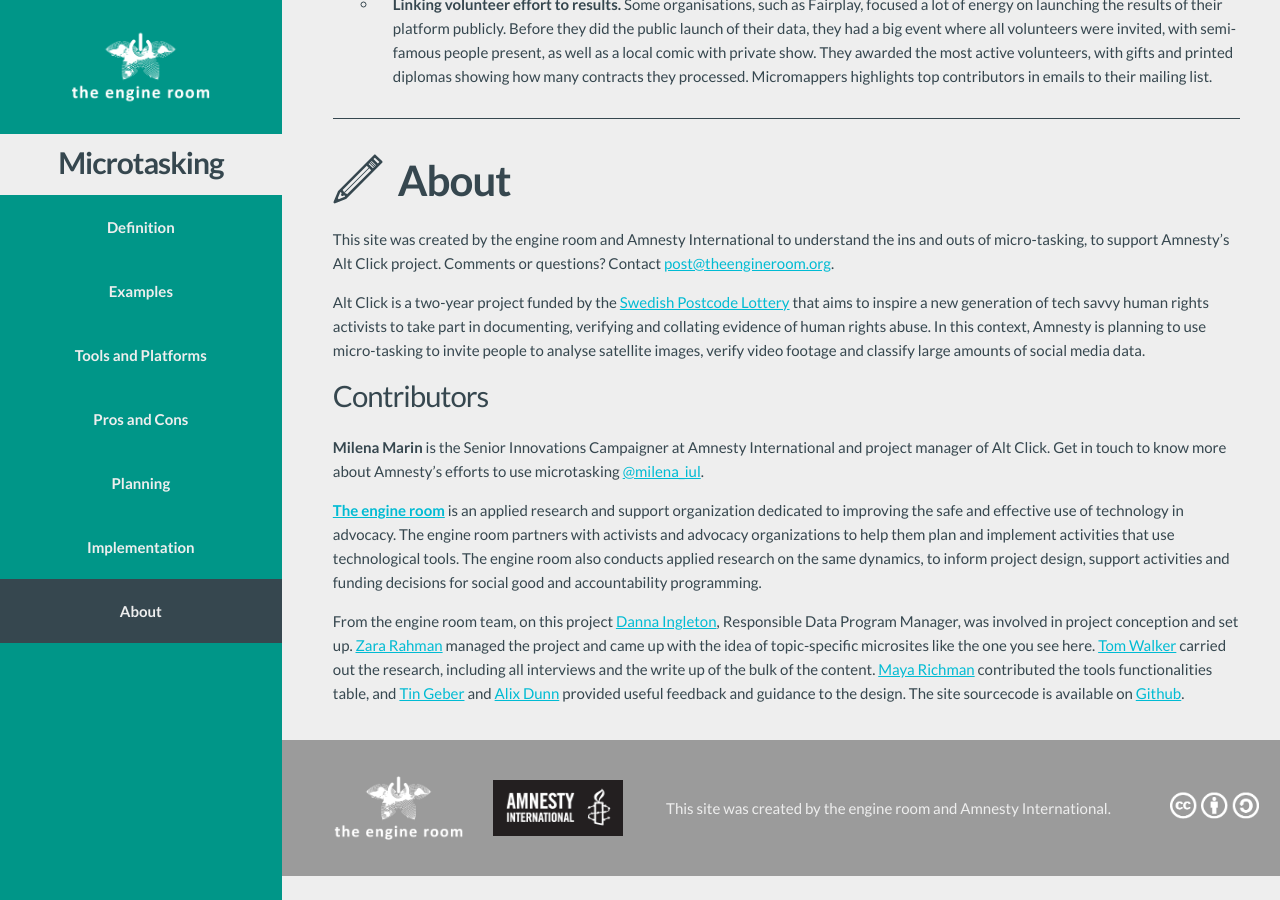
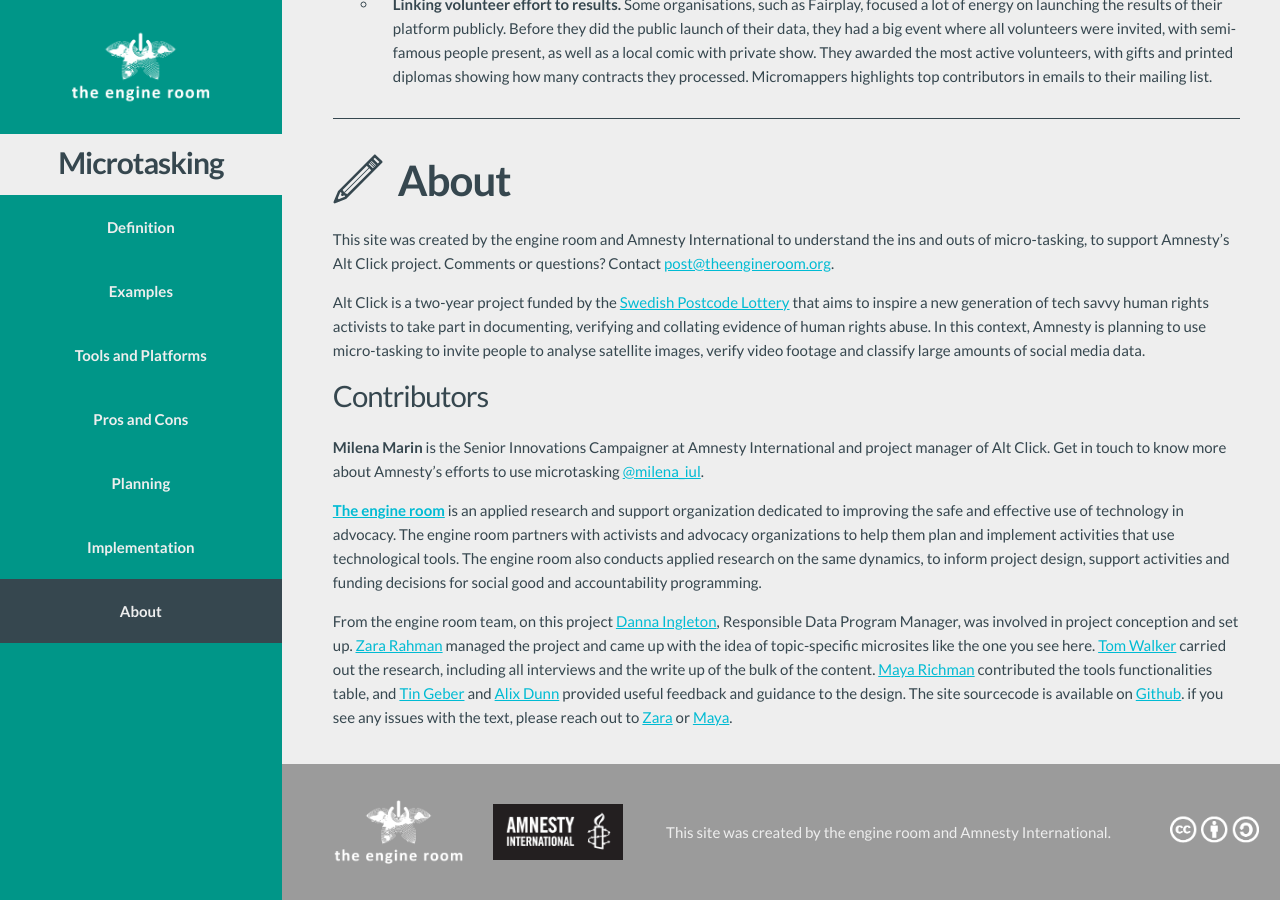
Before and after one commit to the-engine-room/library, a Jekyll site: the page built from _posts/2015-12-07-microtasking.md, in a window 1280 px wide and 900 px high, scrolled down 10899 px. Built offline with Jekyll 4.4.1, drawn with Linux system fonts in a browser that asks for light colours; nearby versions of some CDN libraries; comment, search, counter and statistics services are not loaded.

Commit message:
Update 2015-12-07-microtasking.md

```diff
--- a/_posts/2015-12-07-microtasking.md
+++ b/_posts/2015-12-07-microtasking.md
@@ -239,4 +239,4 @@ __Milena Marin__ is the Senior Innovations Campaigner at Amnesty International a
 
 __[The engine room](//theengineroom.org)__ is an applied research and support organization dedicated to improving the safe and effective use of technology in advocacy. The engine room partners with activists and advocacy organizations to help them plan and implement activities that use technological tools. The engine room also conducts applied research on the same dynamics, to inform project design, support activities and funding decisions for social good and accountability programming.
 
-From the engine room team, on this project [Danna Ingleton](https://www.theengineroom.org/our_team/danna-ingleton/), Responsible Data Program Manager, was involved in project conception and set up. [Zara Rahman](https://www.theengineroom.org/our_team/zara-rahman/) managed the project and came up with the idea of topic-specific microsites like the one you see here. [Tom Walker](https://www.theengineroom.org/our_team/tom-walker/) carried out the research, including all interviews and the write up of the bulk of the content. [Maya Richman](https://www.theengineroom.org/our_team/maya-richman/) contributed the tools functionalities table, and [Tin Geber](https://www.theengineroom.org/our_team/tin-geber/) and [Alix Dunn](https://www.theengineroom.org/our_team/alix-dunn/) provided useful feedback and guidance to the design. The site sourcecode is available on [Github](https://github.com/the-engine-room/library/).
+From the engine room team, on this project [Danna Ingleton](https://www.theengineroom.org/our_team/danna-ingleton/), Responsible Data Program Manager, was involved in project conception and set up. [Zara Rahman](https://www.theengineroom.org/our_team/zara-rahman/) managed the project and came up with the idea of topic-specific microsites like the one you see here. [Tom Walker](https://www.theengineroom.org/our_team/tom-walker/) carried out the research, including all interviews and the write up of the bulk of the content. [Maya Richman](https://www.theengineroom.org/our_team/maya-richman/) contributed the tools functionalities table, and [Tin Geber](https://www.theengineroom.org/our_team/tin-geber/) and [Alix Dunn](https://www.theengineroom.org/our_team/alix-dunn/) provided useful feedback and guidance to the design. The site sourcecode is available on [Github](https://github.com/the-engine-room/library/). if you see any issues with the text, please reach out to [Zara](zara@theengineroom.org) or [Maya](maya@theengineroom.org).
```
